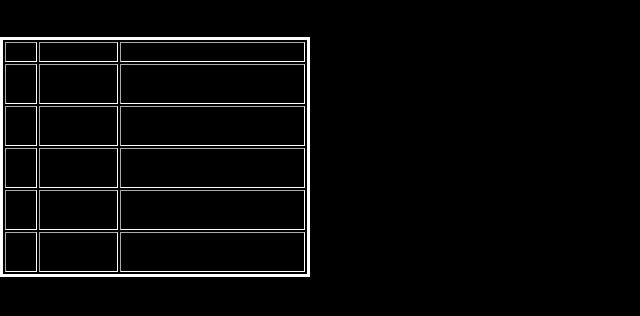
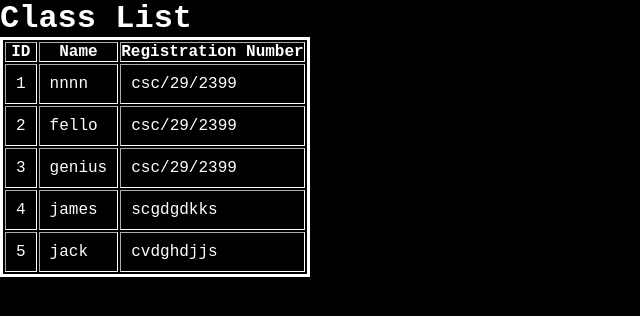
Before and after one commit to felixonyango66/student-list, a Flask app: page /class_list in a window 1280 px wide. Shown: the top 316 px of the page, without its empty margins (0-640 px from the left). Run offline with Flask 3, Linux system fonts and the light colour scheme; data comes from the database, SQL or seed files in the repository.

Commit message:
styled font color

```diff
--- a/templates/class_list.html
+++ b/templates/class_list.html
@@ -12,9 +12,12 @@
         }
         body{
             background-color: black;
+            color: white;
+
         }
         table{
             border: solid white;
+            color: white;
         }
         td{
             padding: 10px;
```
